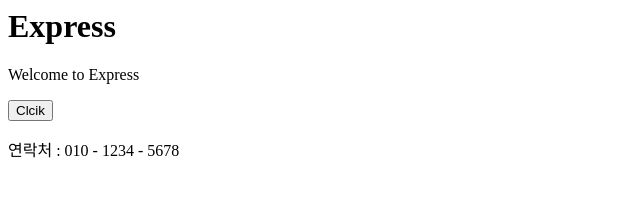
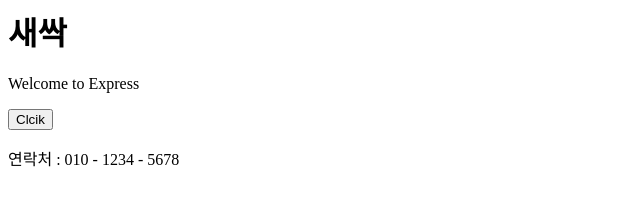
Before and after one commit to CHOJONGBEOM/mastering-git-github, a website: page public/index.html in a window 1280 px wide. Shown: the whole page, without its empty margins (0-640 px from the left). Drawn offline with Linux system fonts and the light colour scheme.

Commit message:
Chanege Title

```diff
--- a/public/index.html
+++ b/public/index.html
@@ -5,7 +5,7 @@
   </head>
 
   <body>
-    <h1>Express</h1>
+    <h1>새싹</h1>
     <p>Welcome to Express</p>
 
     <button onclick="alert(`클릭`)">Clcik</button>
```
